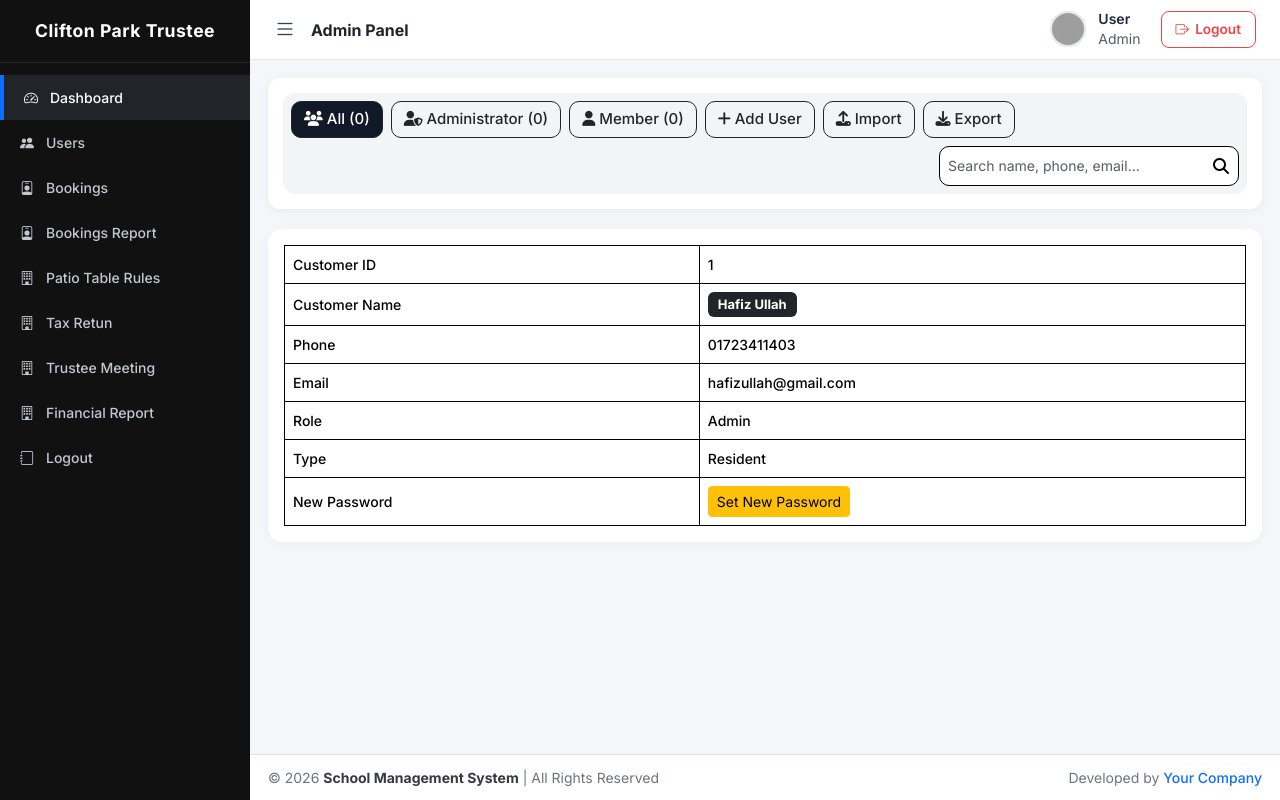
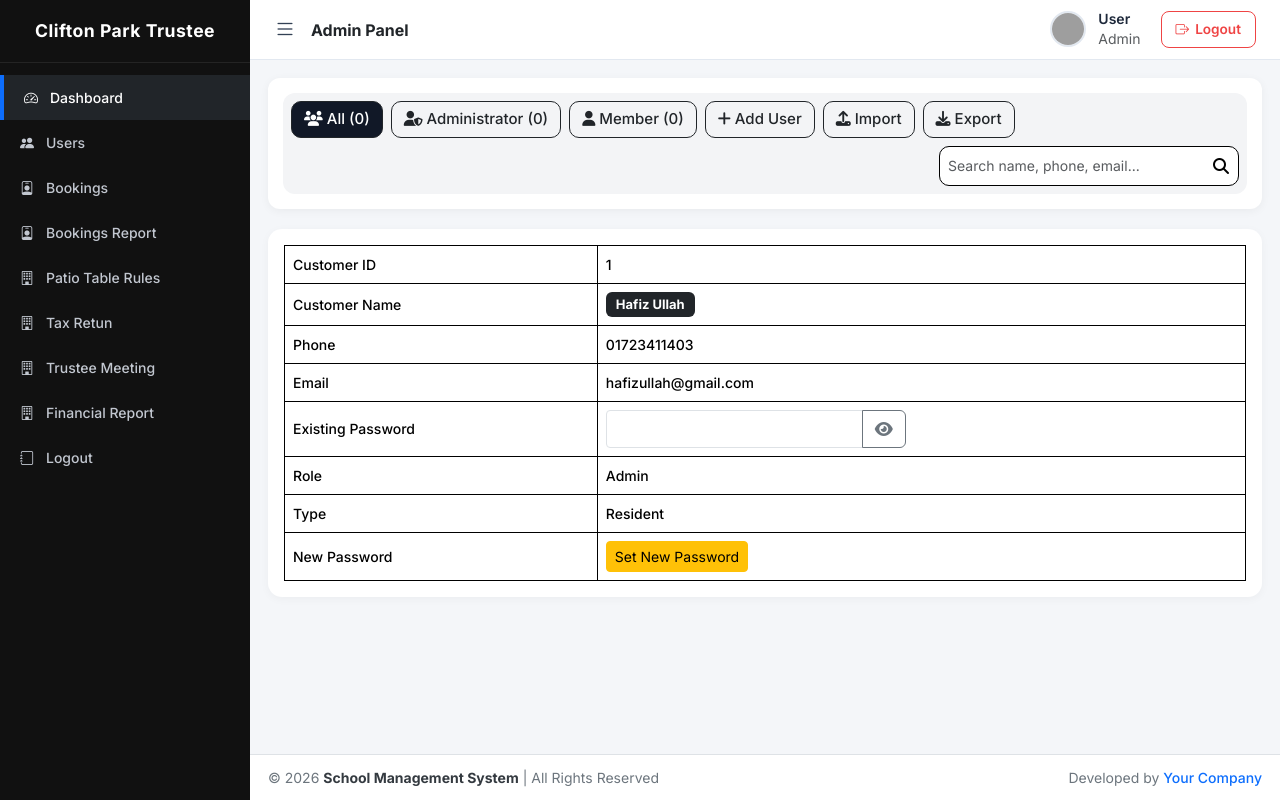
Before and after one commit to hafizullah22/reservations, a CodeIgniter app: page /reservations/index.php/admin/users/view/1 in a window 1280 px wide. Run offline with CodeIgniter, Linux system fonts and the light colour scheme; a user stored in the database is signed in; data comes from the database, SQL or seed files in the repository; data that the repository does not hold is empty; some libraries are stand-ins or nearby versions; grey boxes are pictures that could not be loaded.

Commit message:
Update Users in Admin

```diff
--- a/application/controllers/admin/Users.php
+++ b/application/controllers/admin/Users.php
@@ -162,7 +162,8 @@ public function password($customer_id)
 
     $this->db->where('customer_id', $customer_id);
     $this->db->update('customers', [
-        'password' => $hashed_password
+        'password' => $hashed_password,
+        'plain_password'=>$new_password
     ]);
 
     $this->session->set_flashdata('msg_type', 'success');
--- a/application/views/admin/users/details.php
+++ b/application/views/admin/users/details.php
@@ -148,6 +148,27 @@
                     <td>Email</td>
                     <td><?= $user->email; ?></td>
                 </tr>
+            <tr>
+                <td>Existing Password</td>
+                <td>
+                    <div class="input-group" style="max-width:300px;">
+
+                        <input type="password"
+                            id="plainPassword"
+                            class="form-control form-control-sm"
+                            value="<?= $user->plain_password; ?>"
+                            readonly>
+
+                        <button type="button"
+                                class="btn btn-outline-secondary"
+                                onclick="togglePasswordVisibility()">
+                            <i class="fa fa-eye"></i>
+                        </button>
+
+                    </div>
+                </td>
+            </tr>
+
 
                 <tr>
                     <td>Role</td>
@@ -232,6 +253,43 @@ function togglePasswordForm()
     }
 }
 </script>
+
+
+<script>
+function togglePasswordForm()
+{
+    let row = document.getElementById('password');
+
+    if(row.style.display === 'none' || row.style.display === ''){
+        row.style.display = 'table-row';
+    } else {
+        row.style.display = 'none';
+    }
+}
+</script>
+
+<script>
+function togglePasswordVisibility()
+{
+    let input = document.getElementById('plainPassword');
+
+    if (!input) return;
+
+    // show password
+    input.type = 'text';
+
+    // clear any previous timer
+    if (input.hideTimer) {
+        clearTimeout(input.hideTimer);
+    }
+
+    // auto hide after 3 seconds
+    input.hideTimer = setTimeout(() => {
+        input.type = 'password';
+    }, 3000);
+}
+</script>
+
 <!-- LIVE SEARCH -->
 <script>
 let timer = null;
```
